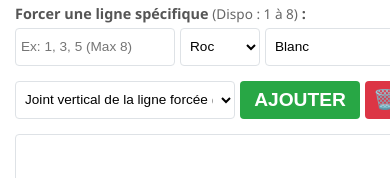
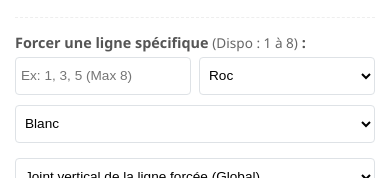
Before and after one commit to Raphael62380/configurateur-biallaisV110, an Electron app: page index.html in a window 390 px wide. Shown: the part 2810-2988 px from the top of the page. Drawn offline with nearby package versions, Linux system fonts and the light colour scheme.

Commit message:
Modif Mobile

```diff
--- a/style.css
+++ b/style.css
@@ -198,19 +198,89 @@ details[open] .advanced-summary::after { content: '-'; }
 .disclaimer { display: block; margin-top: 10px; font-size: 0.75rem; color: #999; font-style: italic; }
 #wall-pattern-layer { position: absolute; top: 50%; left: 50%; width: 300%; height: 300%; background-repeat: repeat; transform: translate(-50%, -50%); transform-origin: center center; display: none; pointer-events: none; box-shadow: 0 0 50px rgba(0,0,0,0.5); }
 
-/* MOBILE SPÉCIFIQUE (On désactive le resizer sur mobile) */
+/* MOBILE SPÉCIFIQUE */
 @media (max-width: 900px) {
     .app-wrapper { flex-direction: column; gap: 0; padding: 0; display: flex; }
-    .resizer { display: none; } /* Pas de resizer sur mobile */
+    .resizer { display: none; }
     .preview-panel { order: -1; position: -webkit-sticky; position: sticky; top: 0; z-index: 1000; background: #fff; border-bottom: 2px solid #eee; width: 100%; min-width: 0; padding-bottom: 5px; margin: 0; }
-    .config-panel { order: 2; padding: 15px; box-shadow: none; border-radius: 0; flex: auto; width: 100%; max-width: 100%; }
+
+    /* On s'assure que le panneau de config ne dépasse jamais la largeur de l'écran */
+    .config-panel {
+        order: 2;
+        padding: 15px;
+        box-shadow: none;
+        border-radius: 0;
+        flex: auto;
+        width: 100%;
+        max-width: 100vw; /* Force la largeur max à la vue écran */
+        box-sizing: border-box; /* Inclut le padding dans la largeur */
+        overflow-x: hidden; /* Empêche le débordement horizontal interne */
+    }
+
     .canvas-container-wrapper { min-height: 220px; width: 100%; border: none; border-radius: 0; }
     .preview-toolbar { padding: 5px 10px; border-radius: 0; border-top: 1px solid #eee; }
     .preview-info, .tech-summary { display: none !important; }
     .custom-grid-list { grid-template-columns: repeat(2, 1fr); }
     canvas, img { max-width: 100%; height: auto; display: block; }
+
+    /* --- CORRECTIFS POUR ÉVITER QUE LE CONTENU SOIT COUPÉ --- */
+
+    /* 1. Corriger les boites d'info (bleues/jaunes) pour qu'elles passent à la ligne */
+    .info-box,
+    #container-produit .info-box,
+    #msg-astuce-roc {
+        flex-direction: column; /* Icone au dessus du texte */
+        align-items: flex-start;
+        height: auto;
+        white-space: normal; /* Autorise le texte à aller à la ligne */
+    }
+    .info-box span {
+        width: 100%;
+        display: block;
+    }
+
+    /* 2. Corriger le constructeur de lignes (Rule Builder) */
+    /* On force les lignes flexibles à passer à la ligne suivante si pas de place */
+    .rule-builder > div {
+        flex-wrap: wrap !important;
+        gap: 8px !important;
+    }
+
+    /* On annule les largeurs fixes (160px, 120px) définies dans le HTML */
+    .rule-builder input,
+    .rule-builder select,
+    .rule-builder button {
+        width: auto !important; /* Écrase le style inline */
+        min-width: 0;
+    }
+
+    /* -- Ligne 1 : Numéro, Finition, Couleur -- */
+    /* On met Numéro et Finition côte à côte */
+    #new-line-number { flex: 1 1 40% !important; }
+    #new-line-finish { flex: 1 1 40% !important; }
+    /* La couleur prend toute la largeur en dessous */
+    #new-line-color {
+        flex: 1 1 100% !important;
+        margin-top: 2px;
+    }
+
+    /* -- Ligne 2 : Joint, Bouton Ajouter, Poubelle -- */
+    /* Le sélecteur de joint prend toute la largeur */
+    #new-line-joint {
+        flex: 1 1 100% !important;
+        margin-bottom: 5px;
+    }
+    /* Le bouton AJOUTER prend la place restante */
+    #btn-add-rule {
+        flex: 3 1 auto !important;
+        width: auto !important;
+    }
+    /* La poubelle prend juste sa petite place */
+    #btn-reset-rules {
+        flex: 0 0 50px !important;
+        width: 50px !important;
+    }
 }
-
 /* CURSEURS POUR LE PAN (NOUVEAU) */
 .grab-cursor { cursor: grab; }
 .grabbing-cursor { cursor: grabbing !important; }
```
